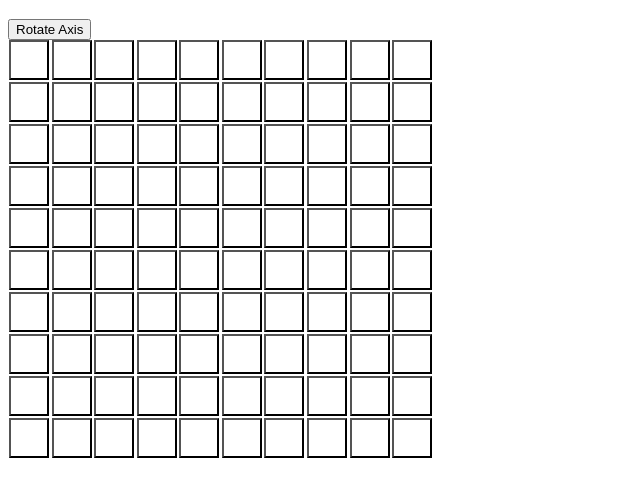
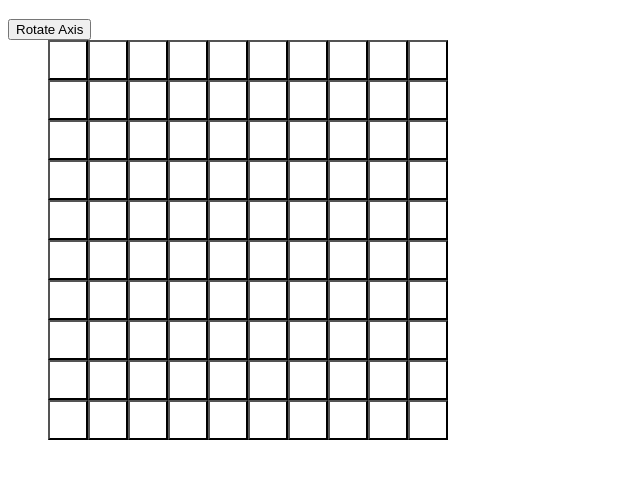
Before and after one commit to devinjordan/battleship, a website with bundled scripts: page index.html in a window 1280 px wide. Shown: the part 61-558 px from the top of the page, without its empty margins (0-640 px from the left). Built offline with nearby package versions, Linux system fonts and the light colour scheme.

Commit message:
Adjust GUI window compatability.

```diff
--- a/modules/gameController.js
+++ b/modules/gameController.js
@@ -60,7 +60,9 @@ const opponentBoardSetup = function() {
     } else {
       axis = true;
     }
-    opponent.board.placeShip(opponent.ships[i], Math.floor(Math.random() * 100), axis);
+    do {
+      opponent.board.placeShip(opponent.ships[i], Math.floor(Math.random() * 100), axis);
+    } while (opponent.ships[i].position == null);
     for (let j = 0; j < opponent.ships[i].position.length; j++) {
       opponent.board.occupiedSpaces.push(opponent.ships[i].position[j]);
     };
@@ -73,10 +75,12 @@ const opponentBoardSetup = function() {
     // }
   };
 
+  console.log(opponent.board.occupiedSpaces);
+
   for (let i = 0; i < opponent.board.board.length; i++) {
     if (i % 10 == 0) {
       const nextLine = document.createElement('div');
-      playerBoard.appendChild(nextLine);
+      opponentBoard.appendChild(nextLine);
     };
 
     const cell = document.createElement('button');
@@ -90,3 +94,4 @@ const opponentBoardSetup = function() {
 }
 
 playerBoardSetup();
+opponentBoardSetup();
--- a/style.css
+++ b/style.css
@@ -1,9 +1,9 @@
 .cell {
-  margin: 0 .1vw;
+  margin: 0;
   padding: 0;
   background-color: white;
-  height: 5vh;
-  width: 5vh;
+  /* height: 5vh;
+  width: 5vh; */
 }
 
 .cell:hover {
@@ -17,3 +17,10 @@
 .ship {
   background: gray;
 }
+
+#player-board > div {
+  display: grid;
+  grid-template-columns: repeat(11, 5vh);
+  grid-template-rows: repeat(11, 5vh);
+  column-gap: 0;
+}
```
